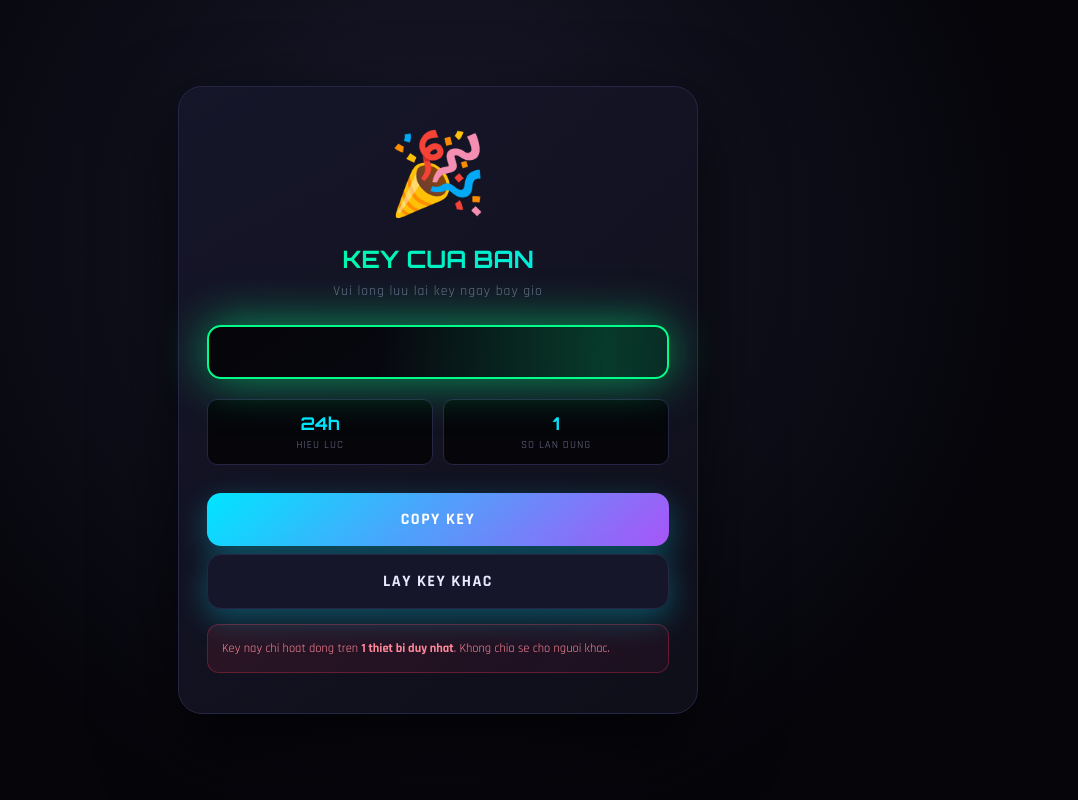
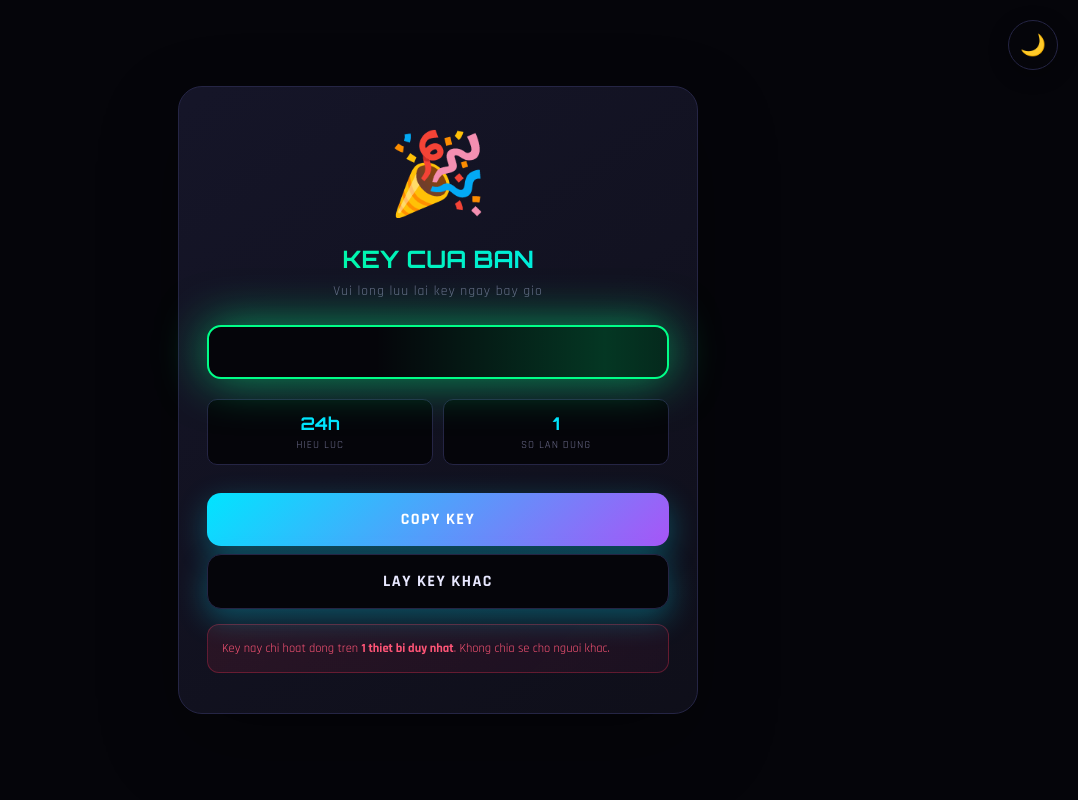
Before and after one commit to anhkhoa573/GetKey-Server-AnhKhoa, a Flask app: template templates/key.html in a window 1280 px wide. Shown: the whole page, without its empty margins (202-1280 px from the left). Run offline with Flask 3, Linux system fonts and the light colour scheme; the template is opened without the code that fills it, so the values that code supplies are empty.

Commit message:
Add files via upload

```diff
--- a/templates/key.html
+++ b/templates/key.html
@@ -1,36 +1,68 @@
 <!DOCTYPE html>
-<html lang="vi">
+<html lang="vi" data-theme="dark">
 <head>
 <meta charset="UTF-8">
 <meta name="viewport" content="width=device-width, initial-scale=1.0">
 <title>Key Cua Ban</title>
 <link href="https://fonts.googleapis.com/css2?family=Orbitron:wght@400;700;900&family=Rajdhani:wght@400;600;700&display=swap" rel="stylesheet">
 <style>
-*{margin:0;padding:0;box-sizing:border-box}
-:root{--cyan:#00e5ff;--purple:#a855f7;--green:#00ff88;--bg1:#05050a;--border:#252545;--text:#e8e8ff;--muted:#6b6b8a}
+*{margin:0;padding:0;box-sizing:border-box;transition:background-color .3s,color .3s,border-color .3s}
+
+:root[data-theme="dark"]{
+--cyan:#00e5ff;--purple:#a855f7;--green:#00ff88;--bg1:#05050a;
+--border:#252545;--text:#e8e8ff;--muted:#6b6b8a;
+--card-bg:linear-gradient(145deg,rgba(22,22,42,.95),rgba(15,15,26,.98));
+--input-bg:#05050a;
+}
+
+:root[data-theme="light"]{
+--cyan:#0099cc;--purple:#7b2ff7;--green:#00b359;--bg1:#f0f2f8;
+--border:#d0d4e0;--text:#1a1a2e;--muted:#6b6b8a;
+--card-bg:linear-gradient(145deg,rgba(255,255,255,.98),rgba(245,247,252,.98));
+--input-bg:#f5f7fa;
+}
+
 html,body{height:100%;font-family:Rajdhani,sans-serif;background:var(--bg1);color:var(--text)}
-body{display:flex;align-items:center;justify-content:center;padding:20px;min-height:100vh;background:radial-gradient(circle at 50% 30%,#1a1a2e,#05050a 70%)}
-.card{max-width:520px;width:100%;background:linear-gradient(145deg,rgba(22,22,42,.95),rgba(15,15,26,.98));border:1px solid var(--border);border-radius:24px;padding:40px 28px;text-align:center;box-shadow:0 30px 80px rgba(0,0,0,.7);animation:cardIn .6s cubic-bezier(.2,.9,.3,1.2)}
+body{display:flex;align-items:center;justify-content:center;padding:20px;min-height:100vh;
+background:radial-gradient(circle at 50% 30%,var(--bg1),var(--bg1) 70%)}
+
+.theme-toggle{position:fixed;top:20px;right:20px;z-index:100;
+width:50px;height:50px;border-radius:50%;
+background:var(--input-bg);border:1px solid var(--border);
+cursor:pointer;display:flex;align-items:center;justify-content:center;
+font-size:1.3rem;transition:all .3s;box-shadow:0 5px 20px rgba(0,0,0,.3)}
+.theme-toggle:hover{transform:scale(1.1) rotate(15deg);border-color:var(--cyan)}
+
+.card{max-width:520px;width:100%;background:var(--card-bg);border:1px solid var(--border);border-radius:24px;padding:40px 28px;text-align:center;box-shadow:0 30px 80px rgba(0,0,0,.3);animation:cardIn .6s cubic-bezier(.2,.9,.3,1.2)}
 @keyframes cardIn{from{opacity:0;transform:translateY(30px) scale(.95)}to{opacity:1;transform:translateY(0) scale(1)}}
+
 .trophy{font-size:5rem;margin-bottom:15px;display:inline-block;animation:bounce 1s cubic-bezier(.2,.9,.3,1.2)}
 @keyframes bounce{0%{transform:scale(0) rotate(-180deg);opacity:0}60%{transform:scale(1.3) rotate(15deg)}100%{transform:scale(1) rotate(0);opacity:1}}
+
 .title{font-family:Orbitron,sans-serif;font-size:1.5rem;background:linear-gradient(90deg,var(--green),var(--cyan));-webkit-background-clip:text;-webkit-text-fill-color:transparent;margin-bottom:8px}
 .subtitle{color:var(--muted);font-size:.85rem;margin-bottom:25px;letter-spacing:1px}
-.key-box{background:linear-gradient(145deg,#05050a,#0a0a15);border:2px solid var(--green);border-radius:14px;padding:25px 18px;font-family:Orbitron,monospace;font-size:1.3rem;font-weight:900;color:var(--green);letter-spacing:3px;word-break:break-all;margin-bottom:20px;box-shadow:0 0 30px rgba(0,255,136,.3);animation:keyGlow 2s ease infinite;position:relative;overflow:hidden}
+
+.key-box{background:var(--input-bg);border:2px solid var(--green);border-radius:14px;padding:25px 18px;font-family:Orbitron,monospace;font-size:1.3rem;font-weight:900;color:var(--green);letter-spacing:3px;word-break:break-all;margin-bottom:20px;box-shadow:0 0 30px rgba(0,255,136,.3);animation:keyGlow 2s ease infinite;position:relative;overflow:hidden}
 @keyframes keyGlow{0%,100%{box-shadow:0 0 30px rgba(0,255,136,.3)}50%{box-shadow:0 0 50px rgba(0,255,136,.6)}}
 .key-box::before{content:'';position:absolute;top:0;left:-100%;width:100%;height:100%;background:linear-gradient(90deg,transparent,rgba(0,255,136,.2),transparent);animation:keyShine 3s ease infinite}
 @keyframes keyShine{0%{left:-100%}50%,100%{left:100%}}
+
 .info{display:grid;grid-template-columns:1fr 1fr;gap:10px;margin-bottom:20px}
-.info-item{background:#05050a;border:1px solid var(--border);border-radius:10px;padding:12px;text-align:center}
+.info-item{background:var(--input-bg);border:1px solid var(--border);border-radius:10px;padding:12px;text-align:center}
 .info-item .val{font-family:Orbitron,sans-serif;font-size:1.1rem;color:var(--cyan);font-weight:700}
 .info-item .lbl{font-size:.68rem;color:var(--muted);letter-spacing:1px;text-transform:uppercase;margin-top:4px}
+
 .btn{width:100%;padding:16px;border:none;border-radius:14px;font-family:Rajdhani,sans-serif;font-size:1rem;font-weight:700;letter-spacing:1.5px;text-transform:uppercase;cursor:pointer;transition:all .25s;margin-top:8px;background:linear-gradient(135deg,var(--cyan),var(--purple));color:#fff;box-shadow:0 10px 30px rgba(0,229,255,.3)}
 .btn:hover{transform:translateY(-3px);box-shadow:0 15px 40px rgba(0,229,255,.5)}
-.btn-secondary{background:#16162a;color:var(--text);border:1px solid var(--border)}
-.warning{background:linear-gradient(135deg,rgba(255,51,85,.1),rgba(255,45,149,.05));border:1px solid rgba(255,51,85,.3);border-radius:12px;padding:14px;font-size:.78rem;color:#ff8899;margin-top:15px;text-align:left;line-height:1.5}
+.btn-secondary{background:var(--input-bg);color:var(--text);border:1px solid var(--border)}
+
+.warning{background:linear-gradient(135deg,rgba(255,51,85,.1),rgba(255,45,149,.05));border:1px solid rgba(255,51,85,.3);border-radius:12px;padding:14px;font-size:.78rem;color:#ff5577;margin-top:15px;text-align:left;line-height:1.5}
 </style>
 </head>
 <body>
+
+<button class="theme-toggle" id="themeToggle" onclick="toggleTheme()">🌙</button>
+
 <div class="card">
 <div class="trophy">🎉</div>
 <h1 class="title">KEY CUA BAN</h1>
@@ -58,6 +90,24 @@ Key nay chi hoat dong tren <b>1 thiet bi duy nhat</b>. Khong chia se cho nguoi k
 </div>
 
 <script>
+(function initTheme(){
+    var saved = localStorage.getItem("theme") || "dark";
+    document.documentElement.setAttribute("data-theme", saved);
+    updateToggleIcon(saved);
+})();
+
+function toggleTheme(){
+    var cur = document.documentElement.getAttribute("data-theme");
+    var next = cur === "dark" ? "light" : "dark";
+    document.documentElement.setAttribute("data-theme", next);
+    localStorage.setItem("theme", next);
+    updateToggleIcon(next);
+}
+
+function updateToggleIcon(theme){
+    document.getElementById("themeToggle").textContent = theme === "dark" ? "🌙" : "☀️";
+}
+
 function copyKey(){
     var key=document.getElementById("keyDisplay").textContent.trim();
     navigator.clipboard.writeText(key).then(function(){
```
Also changed, not shown: templates/index.html (+80 -11 lines).
